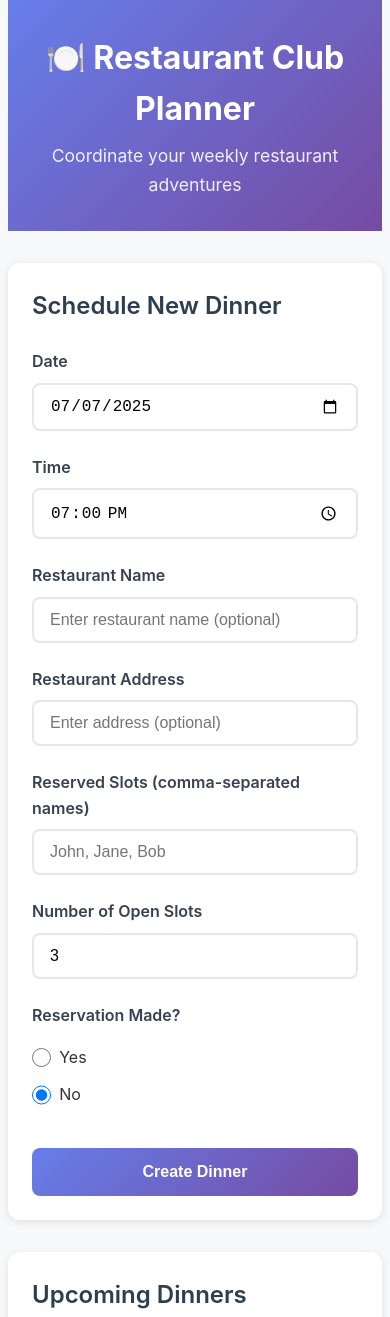
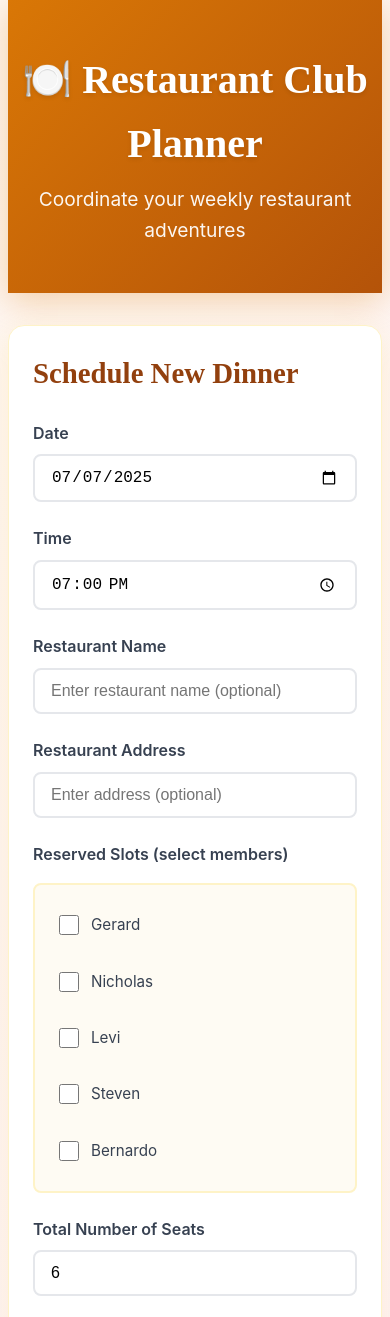
Before and after one commit to gerardtully/restaurant-club-planner, a plain HTML site: page src/index.html in a window 390 px wide. Shown: the top 1317 px of the page. Drawn offline with Linux system fonts and the light colour scheme.

Commit message:
refactor: Major improvements to dinner scheduling interface
✅ Bug Fixes:
- Fix date display timezone issues causing incorrect dates in upcoming dinners

🎨 UI/UX Improvements:
- New warm orange/amber color scheme replacing blue/purple
- Added Google Fonts (Inter + Crimson Text) for better typography
- Enhanced styling with softer shadows and rounded corners
- Improved mobile responsiveness for checkbox interactions

🔧 Functionality Enhancements:
- Replace "open slots" input with "total seats" for clearer semantics
- Add predefined club member list with checkbox selection interface
- Remove manual text entry for reserved slots - now select from member list
- Clean up dinner card display by removing "X reserved, Y open" redundancy
- Improve form validation for total seats vs reserved slots

📱 Mobile Experience:
- Touch-friendly checkbox interface
- Better grid layout for member selection on mobile
- Improved form spacing and interaction targets

🏗️ Technical Updates:
- Update Dinner data model to use totalSeats instead of openSlots
- Add ClubMembers class for managing predefined member list
- Enhanced form data extraction for checkbox arrays
- Better form reset handling for checkbox states

```diff
--- a/src/index.html
+++ b/src/index.html
@@ -39,13 +39,15 @@
                     </div>
 
                     <div class="form-group">
-                        <label for="reserved-slots" class="form-label">Reserved Slots (comma-separated names)</label>
-                        <input type="text" id="reserved-slots" name="reservedSlots" class="form-input" placeholder="John, Jane, Bob">
+                        <label class="form-label">Reserved Slots (select members)</label>
+                        <div id="reserved-slots-checkboxes" class="checkbox-group">
+                            <!-- Dynamically populated by JavaScript -->
+                        </div>
                     </div>
 
                     <div class="form-group">
-                        <label for="open-slots" class="form-label">Number of Open Slots</label>
-                        <input type="number" id="open-slots" name="openSlots" class="form-input" min="0" max="20" value="3">
+                        <label for="total-seats" class="form-label">Total Number of Seats</label>
+                        <input type="number" id="total-seats" name="totalSeats" class="form-input" min="1" max="30" value="6">
                     </div>
 
                     <div class="form-group">
--- a/src/js/data-models.js
+++ b/src/js/data-models.js
@@ -16,7 +16,7 @@ class Dinner {
         address = null,
         reservationMade = false,
         reservedSlots = [],
-        openSlots = 3,
+        totalSeats = 6,
         attendees = [],
         declines = [],
         createdAt = new Date().toISOString()
@@ -28,7 +28,7 @@ class Dinner {
         this.address = address;
         this.reservationMade = reservationMade;
         this.reservedSlots = Array.isArray(reservedSlots) ? reservedSlots : [];
-        this.openSlots = parseInt(openSlots) || 0;
+        this.totalSeats = parseInt(totalSeats) || 6;
         this.attendees = Array.isArray(attendees) ? attendees : [];
         this.declines = Array.isArray(declines) ? declines : [];
         this.createdAt = createdAt;
@@ -68,10 +68,10 @@ class Dinner {
     }
 
     /**
-     * Get total number of available seats
+     * Get number of open slots (total seats minus reserved slots)
      */
-    getTotalSeats() {
-        return this.reservedSlots.length + this.openSlots;
+    getOpenSlots() {
+        return Math.max(0, this.totalSeats - this.reservedSlots.length);
     }
 
     /**
@@ -90,7 +90,7 @@ class Dinner {
         const declinedReservedSlots = this.reservedSlots.filter(name =>
             this.declines.includes(name)
         ).length;
-        return this.openSlots + declinedReservedSlots - this.attendees.length;
+        return this.getOpenSlots() + declinedReservedSlots - this.attendees.length;
     }
 
     /**
@@ -114,8 +114,12 @@ class Dinner {
             errors.push('Time is required');
         }
 
-        if (this.openSlots < 0) {
-            errors.push('Open slots cannot be negative');
+        if (this.totalSeats < 1) {
+            errors.push('Total seats must be at least 1');
+        }
+
+        if (this.reservedSlots.length > this.totalSeats) {
+            errors.push('Reserved slots cannot exceed total seats');
         }
 
         // Check if date is valid
@@ -141,7 +145,7 @@ class Dinner {
             address: this.address,
             reservationMade: this.reservationMade,
             reservedSlots: this.reservedSlots,
-            openSlots: this.openSlots,
+            totalSeats: this.totalSeats,
             attendees: this.attendees,
             declines: this.declines,
             createdAt: this.createdAt
@@ -256,6 +260,38 @@ class DinnerStorage {
 }
 
 /**
+ * Restaurant Club Members
+ * Predefined list of club members for reserved slots
+ */
+class ClubMembers {
+    static MEMBERS = [
+        'Gerard',
+        'Nicholas',
+        'Levi',
+        'Steven',
+        'Bernardo'
+    ];
+
+    /**
+     * Get all club members
+     */
+    static getAllMembers() {
+        return [...this.MEMBERS];
+    }
+
+    /**
+     * Add a new member (for future expansion)
+     */
+    static addMember(name) {
+        if (name && !this.MEMBERS.includes(name)) {
+            this.MEMBERS.push(name);
+            return true;
+        }
+        return false;
+    }
+}
+
+/**
  * Utility Functions
  */
 class DateUtils {
@@ -271,10 +307,12 @@ class DateUtils {
     }
 
     /**
-     * Format date for display
+     * Format date for display (fixes timezone issues)
      */
     static formatDisplayDate(dateString) {
-        const date = new Date(dateString);
+        // Parse date in local timezone to avoid UTC conversion issues
+        const [year, month, day] = dateString.split('-');
+        const date = new Date(parseInt(year), parseInt(month) - 1, parseInt(day));
         const options = {
             weekday: 'long',
             year: 'numeric',
@@ -300,3 +338,4 @@ class DateUtils {
 window.Dinner = Dinner;
 window.DinnerStorage = DinnerStorage;
 window.DateUtils = DateUtils;
+window.ClubMembers = ClubMembers;
--- a/src/js/dinner-scheduler.js
+++ b/src/js/dinner-scheduler.js
@@ -23,6 +23,24 @@ class DinnerScheduler {
         // Set default date to next Monday
         const nextMondayDate = DateUtils.getNextMonday();
         document.getElementById('dinner-date').value = nextMondayDate;
+
+        // Populate member checkboxes
+        this.populateMemberCheckboxes();
+    }
+
+    /**
+     * Populate member checkboxes dynamically
+     */
+    populateMemberCheckboxes() {
+        const checkboxContainer = document.getElementById('reserved-slots-checkboxes');
+        const members = ClubMembers.getAllMembers();
+
+        checkboxContainer.innerHTML = members.map(member => `
+            <label class="checkbox-label">
+                <input type="checkbox" name="reservedSlots" value="${member}" class="checkbox-input">
+                <span class="checkbox-text">${member}</span>
+            </label>
+        `).join('');
     }
 
     /**
@@ -84,10 +102,8 @@ class DinnerScheduler {
      * Extract data from form
      */
     extractFormData(formData) {
-        const reservedSlotsText = formData.get('reservedSlots');
-        const reservedSlots = reservedSlotsText
-            ? reservedSlotsText.split(',').map(name => name.trim()).filter(name => name)
-            : [];
+        // Get selected member checkboxes
+        const reservedSlots = formData.getAll('reservedSlots') || [];
 
         return {
             id: this.currentEditingId,
@@ -97,7 +113,7 @@ class DinnerScheduler {
             address: formData.get('restaurantAddress') || null,
             reservationMade: formData.get('reservationMade') === 'true',
             reservedSlots,
-            openSlots: parseInt(formData.get('openSlots')) || 0
+            totalSeats: parseInt(formData.get('totalSeats')) || 6
         };
     }
 
@@ -185,6 +201,7 @@ class DinnerScheduler {
         ).length;
         const totalConfirmed = dinner.getConfirmedCount();
         const availableSlots = dinner.getAvailableOpenSlots();
+        const openSlots = dinner.getOpenSlots();
 
         return `
             <div class="dinner-card" data-dinner-id="${dinner.id}">
@@ -210,7 +227,7 @@ class DinnerScheduler {
 
                                          <div class="dinner-card__slots">
                          <span class="dinner-card__slot-info">
-                            ${totalConfirmed} confirmed of ${dinner.getTotalSeats()} total seats
+                             ${totalConfirmed} confirmed of ${dinner.totalSeats} total seats
                          </span>
                          ${availableSlots > 0 ? `
                              <span class="dinner-card__slot-info">
@@ -290,8 +307,13 @@ class DinnerScheduler {
         document.getElementById('dinner-time').value = dinner.time;
         document.getElementById('restaurant-name').value = dinner.restaurant || '';
         document.getElementById('restaurant-address').value = dinner.address || '';
-        document.getElementById('reserved-slots').value = dinner.reservedSlots.join(', ');
-        document.getElementById('open-slots').value = dinner.openSlots;
+        document.getElementById('total-seats').value = dinner.totalSeats;
+
+        // Set reserved slots checkboxes
+        const checkboxes = document.querySelectorAll('input[name="reservedSlots"]');
+        checkboxes.forEach(checkbox => {
+            checkbox.checked = dinner.reservedSlots.includes(checkbox.value);
+        });
 
         // Set reservation radio button
         const reservationValue = dinner.reservationMade.toString();
@@ -339,6 +361,13 @@ class DinnerScheduler {
     resetForm() {
         this.form.reset();
         this.currentEditingId = null;
+
+        // Clear all checkboxes explicitly
+        const checkboxes = document.querySelectorAll('input[name="reservedSlots"]');
+        checkboxes.forEach(checkbox => {
+            checkbox.checked = false;
+        });
+
         this.initializeForm();
         this.hideCancelButton();
         document.querySelector('.btn--primary').textContent = 'Create Dinner';
--- a/src/styles/main.css
+++ b/src/styles/main.css
@@ -5,11 +5,15 @@
     box-sizing: border-box;
 }
 
+/* Import Google Fonts */
+@import url('https://fonts.googleapis.com/css2?family=Inter:wght@400;500;600;700&family=Crimson+Text:wght@400;600&display=swap');
+
 body {
-    font-family: -apple-system, BlinkMacSystemFont, 'Segoe UI', Roboto, Oxygen, Ubuntu, Cantarell, sans-serif;
+    font-family: 'Inter', -apple-system, BlinkMacSystemFont, 'Segoe UI', Roboto, sans-serif;
     line-height: 1.6;
-    color: #333;
-    background-color: #f8f9fa;
+    color: #1f2937;
+    background: linear-gradient(135deg, #fef7f0 0%, #fdf2f8 100%);
+    min-height: 100vh;
 }
 
 .container {
@@ -21,21 +25,25 @@ body {
 /* Header */
 .header {
     text-align: center;
-    padding: 2rem 0;
-    background: linear-gradient(135deg, #667eea 0%, #764ba2 100%);
+    padding: 3rem 0;
+    background: linear-gradient(135deg, #d97706 0%, #b45309 100%);
     color: white;
     margin-bottom: 2rem;
+    box-shadow: 0 8px 32px rgba(217, 119, 6, 0.3);
 }
 
 .header__title {
-    font-size: 2rem;
-    font-weight: 700;
+    font-family: 'Crimson Text', serif;
+    font-size: 2.5rem;
+    font-weight: 600;
     margin-bottom: 0.5rem;
+    text-shadow: 0 2px 4px rgba(0, 0, 0, 0.1);
 }
 
 .header__subtitle {
-    font-size: 1.1rem;
-    opacity: 0.9;
+    font-size: 1.2rem;
+    opacity: 0.95;
+    font-weight: 400;
 }
 
 /* Main Content */
@@ -46,18 +54,20 @@ body {
 }
 
 .section-title {
-    font-size: 1.5rem;
+    font-family: 'Crimson Text', serif;
+    font-size: 1.8rem;
     font-weight: 600;
     margin-bottom: 1.5rem;
-    color: #2c3e50;
+    color: #92400e;
 }
 
 /* Form Styles */
 .dinner-form-section {
     background: white;
     padding: 2rem;
-    border-radius: 12px;
-    box-shadow: 0 2px 10px rgba(0, 0, 0, 0.1);
+    border-radius: 16px;
+    box-shadow: 0 8px 32px rgba(251, 191, 36, 0.15);
+    border: 1px solid #fef3c7;
 }
 
 .dinner-form {
@@ -86,8 +96,8 @@ body {
 
 .form-input:focus {
     outline: none;
-    border-color: #667eea;
-    box-shadow: 0 0 0 3px rgba(102, 126, 234, 0.1);
+    border-color: #d97706;
+    box-shadow: 0 0 0 3px rgba(217, 119, 6, 0.1);
 }
 
 .form-input:invalid {
@@ -118,6 +128,44 @@ body {
     font-size: 1rem;
 }
 
+/* Checkbox Group */
+.checkbox-group {
+    display: grid;
+    grid-template-columns: repeat(auto-fit, minmax(200px, 1fr));
+    gap: 0.75rem;
+    margin-top: 0.5rem;
+    padding: 1rem;
+    background: #fefbf3;
+    border: 2px solid #fef3c7;
+    border-radius: 8px;
+}
+
+.checkbox-label {
+    display: flex;
+    align-items: center;
+    gap: 0.75rem;
+    cursor: pointer;
+    font-weight: 400;
+    padding: 0.5rem;
+    border-radius: 6px;
+    transition: background-color 0.2s ease;
+}
+
+.checkbox-label:hover {
+    background: #fffbeb;
+}
+
+.checkbox-input {
+    width: 1.25rem;
+    height: 1.25rem;
+    accent-color: #d97706;
+}
+
+.checkbox-text {
+    font-size: 0.95rem;
+    color: #374151;
+}
+
 /* Buttons */
 .form-actions {
     display: flex;
@@ -137,13 +185,13 @@ body {
 }
 
 .btn--primary {
-    background: linear-gradient(135deg, #667eea 0%, #764ba2 100%);
+    background: linear-gradient(135deg, #d97706 0%, #b45309 100%);
     color: white;
 }
 
 .btn--primary:hover {
     transform: translateY(-1px);
-    box-shadow: 0 4px 12px rgba(102, 126, 234, 0.3);
+    box-shadow: 0 4px 16px rgba(217, 119, 6, 0.4);
 }
 
 .btn--secondary {
@@ -201,8 +249,9 @@ body {
 .dinners-section {
     background: white;
     padding: 2rem;
-    border-radius: 12px;
-    box-shadow: 0 2px 10px rgba(0, 0, 0, 0.1);
+    border-radius: 16px;
+    box-shadow: 0 8px 32px rgba(251, 191, 36, 0.15);
+    border: 1px solid #fef3c7;
 }
 
 .dinners-list {
@@ -219,7 +268,7 @@ body {
 }
 
 .dinner-card:hover {
-    border-color: #667eea;
+    border-color: #d97706;
 }
 
 .dinner-card__header {
@@ -356,4 +405,13 @@ body {
         flex-direction: column;
         gap: 0.75rem;
     }
+
+    .checkbox-group {
+        grid-template-columns: 1fr;
+        gap: 0.5rem;
+    }
+
+    .checkbox-label {
+        padding: 0.75rem 0.5rem;
+    }
 }
```
Lines whose indentation alone changed are shown as unchanged.
